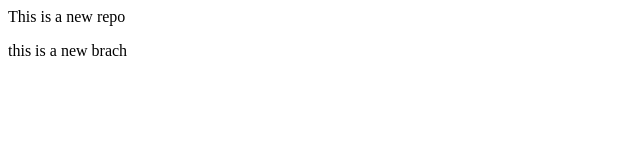
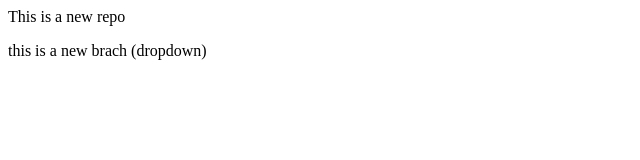
Before and after one commit to abhimanyusingh2004/localrepo, a plain HTML site: page index.html in a window 1280 px wide. Shown: the full height of the page, 0-640 px from the left. Drawn offline with Linux system fonts and the light colour scheme.

Commit message:
Add dropdown

```diff
--- a/index.html
+++ b/index.html
@@ -1,4 +1,4 @@
 <p>
     This is a new repo
 </p>
-<p>this is a new brach</p>
+<p>this is a new brach (dropdown)</p>
```
